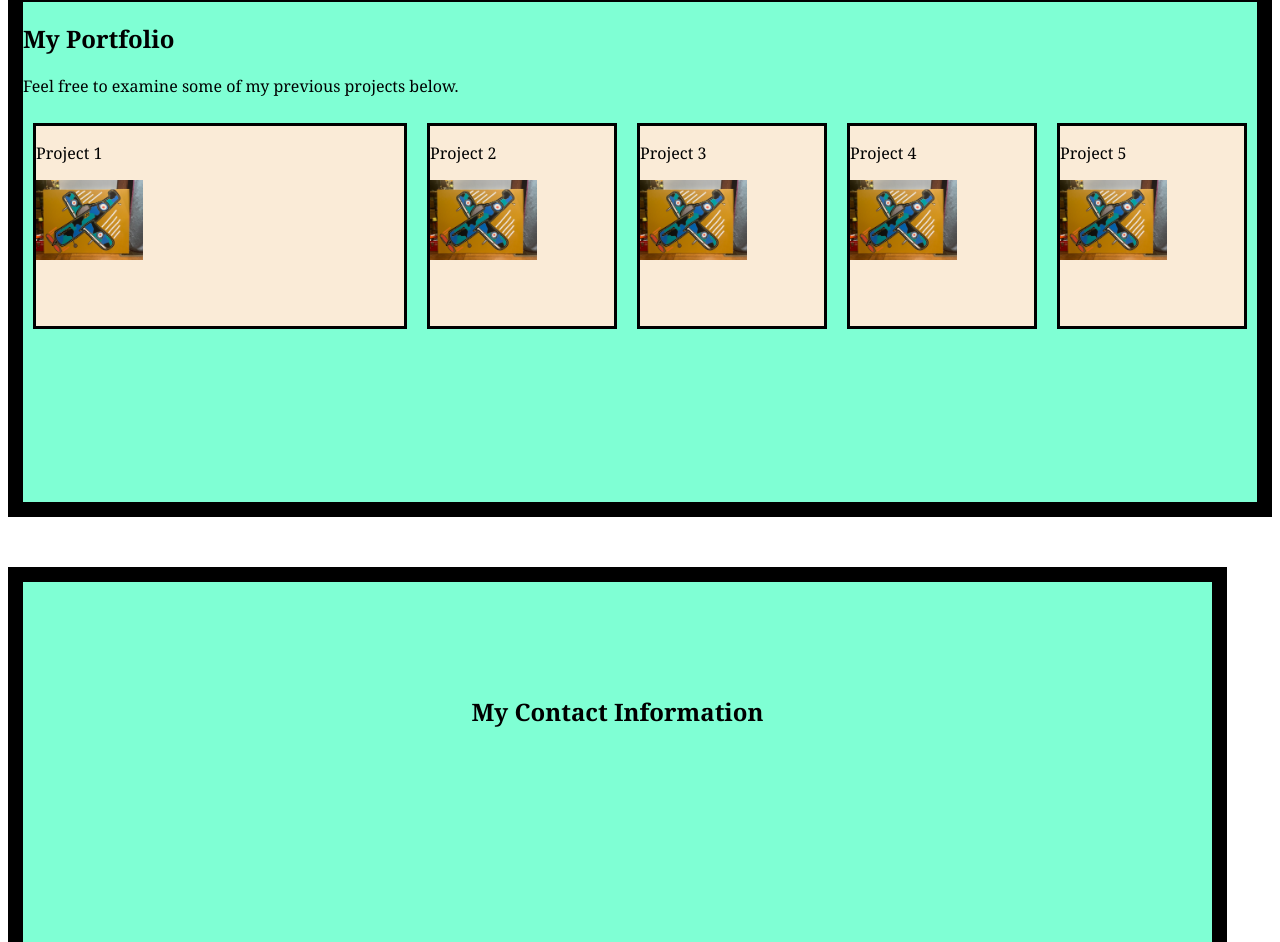
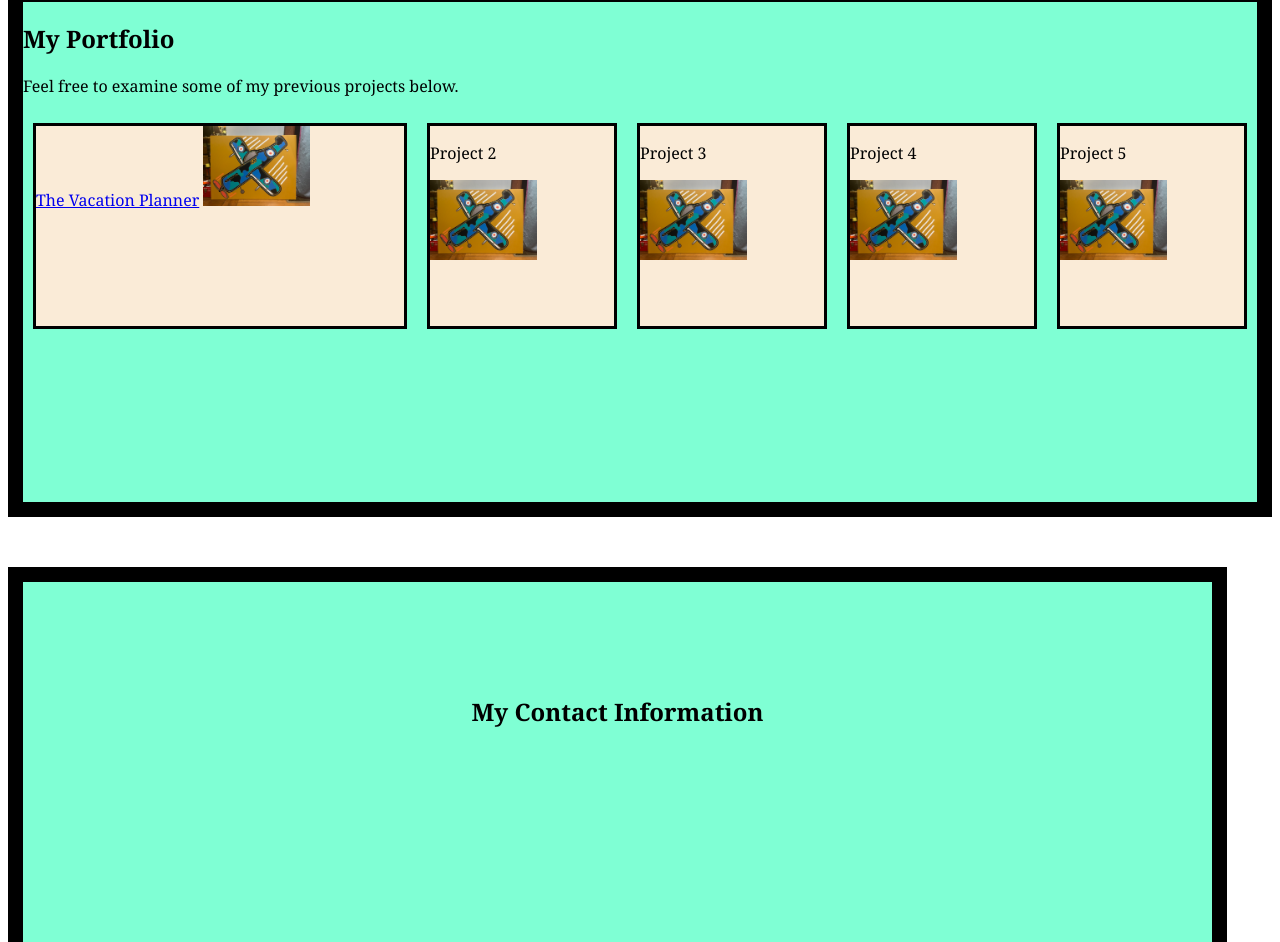
Before and after one commit to jsedlak146/sedlak-portfolio-two, a plain HTML site: page index.html in a window 1280 px wide. Shown: the part 1411-2353 px from the top of the page. Drawn offline with Linux system fonts and the light colour scheme; files whose address does not match are found by name.

Commit message:
first project link added

```diff
--- a/index.html
+++ b/index.html
@@ -46,7 +46,7 @@
         </p>
         <div class="flexbox-container">
         <div class="flexbox-item flexbox1">
-            <p>Project 1</p>
+            <a href="https://jsedlak146.github.io/group8-vacationplanner/">The Vacation Planner</a>
             <img src="/Users/joeysedlak/Desktop/homework/sedlak-portfolio-two/assets/1819B700-6728-4DA6-A128-ACF5A3EC7544_1_105_c.jpg" alt="Picture" class="placeholder" />
         </div>
         <div class="flexbox-item flexbox2">
```
